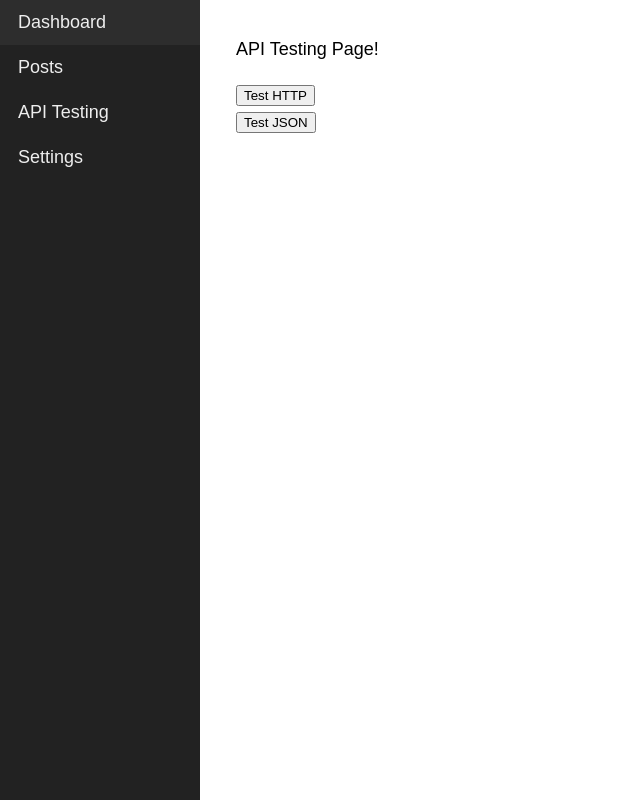
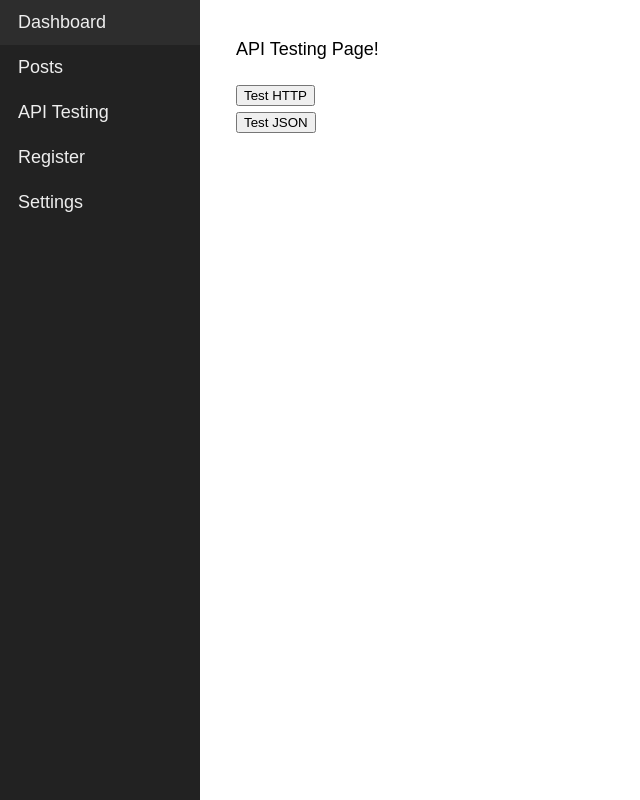
Before and after one commit to svvoii/ft_transcendence, a Django app: page /api_testing in a window 1280 px wide. Shown: the whole page, without its empty margins (0-640 px from the left). Run offline with Django 5.2, Linux system fonts and the light colour scheme.

Commit message:
Added a register page for testing a button that will create a login form

```diff
--- a/_main_project/a_spa_frontend/static/js/index.js
+++ b/_main_project/a_spa_frontend/static/js/index.js
@@ -6,6 +6,7 @@ import ViewPost from "./views/ViewPost.js";
 import NewPost from "./views/NewPost.js";
 import Page404 from "./views/Page404.js";
 import ApiTesting from "./views/ApiTesting.js";
+import Register from "./views/Register.js";
 
 // Create a regex to replace the path with something.
 const pathToRegex = path => new RegExp('^' + path.replace(/\//g, "\\/").replace(/:\w+/g, '(.+)') + '$');
@@ -37,6 +38,7 @@ const router = async () => {
     { path: '/posts/new_post', view: NewPost },
     { path: '/posts/:id', view: ViewPost },
     { path: '/api_testing', view: ApiTesting },
+    { path: '/register', view: Register },
     { path: '/settings', view: Settings },
   ];
 
--- /dev/null
+++ b/_main_project/a_spa_frontend/static/js/views/Register.js
@@ -0,0 +1,27 @@
+import AbstractView from "./AbstractView.js";
+
+export default class extends AbstractView {
+  constructor(params) {
+    super(params);
+    this.setTitle("Register");
+  }
+
+  async getHtml() {
+    return `
+      <p>
+        You are viewing the register page!
+      </p>
+
+      <button id="register-button">Register</button>
+    `;
+  }
+
+  async afterRender() {
+    const registerButton = document.getElementById("register-button");
+
+    registerButton.addEventListener('click', async () => {
+      console.log("Register button pressed");
+    });
+
+  }
+}
--- a/_main_project/a_spa_frontend/templates/index.html
+++ b/_main_project/a_spa_frontend/templates/index.html
@@ -12,6 +12,7 @@
       <a href="/" class="nav__link" data-link>Dashboard</a>
       <a href="/posts" class="nav__link" data-link>Posts</a>
       <a href="/api_testing" class="nav__link" data-link>API Testing</a>
+      <a href="/register" class="nav__link" data-link>Register</a>
       <a href="/settings" class="nav__link" data-link>Settings</a>
     </nav>
     <div id="app"></div>
```
